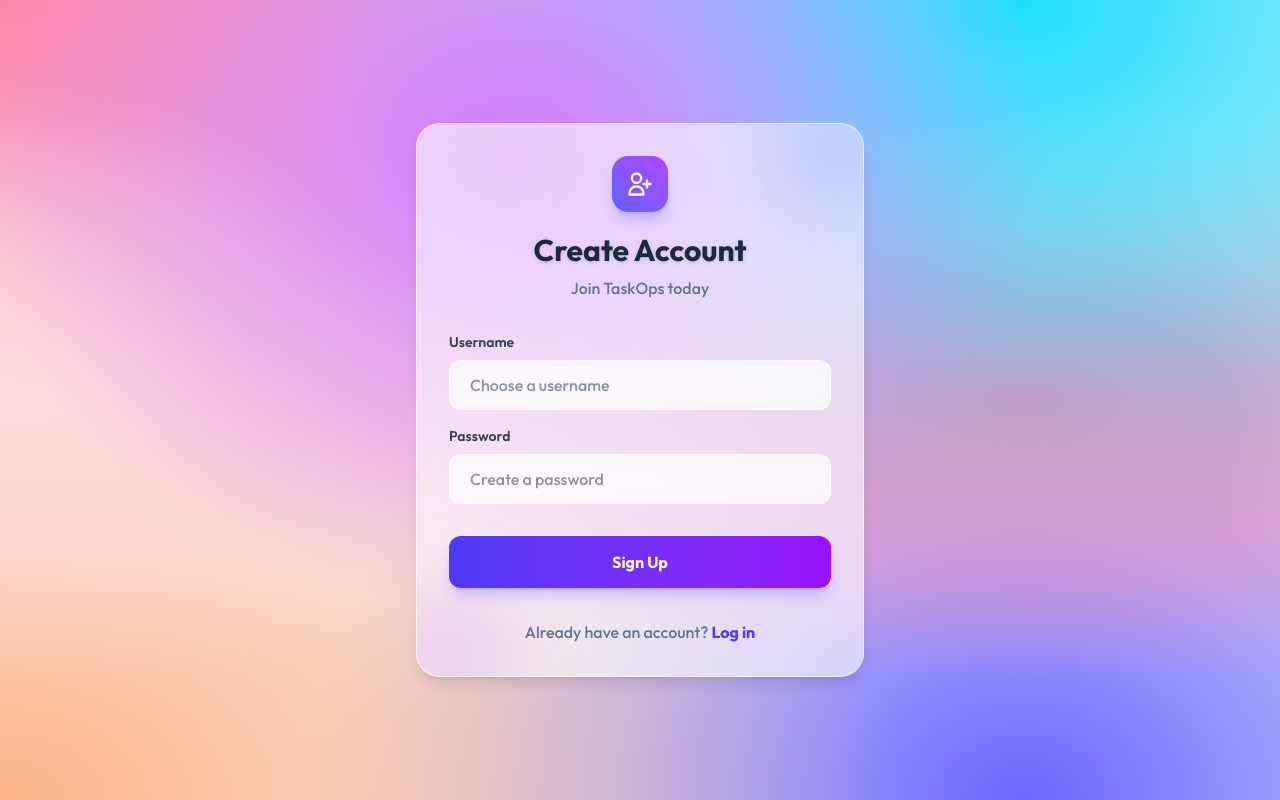
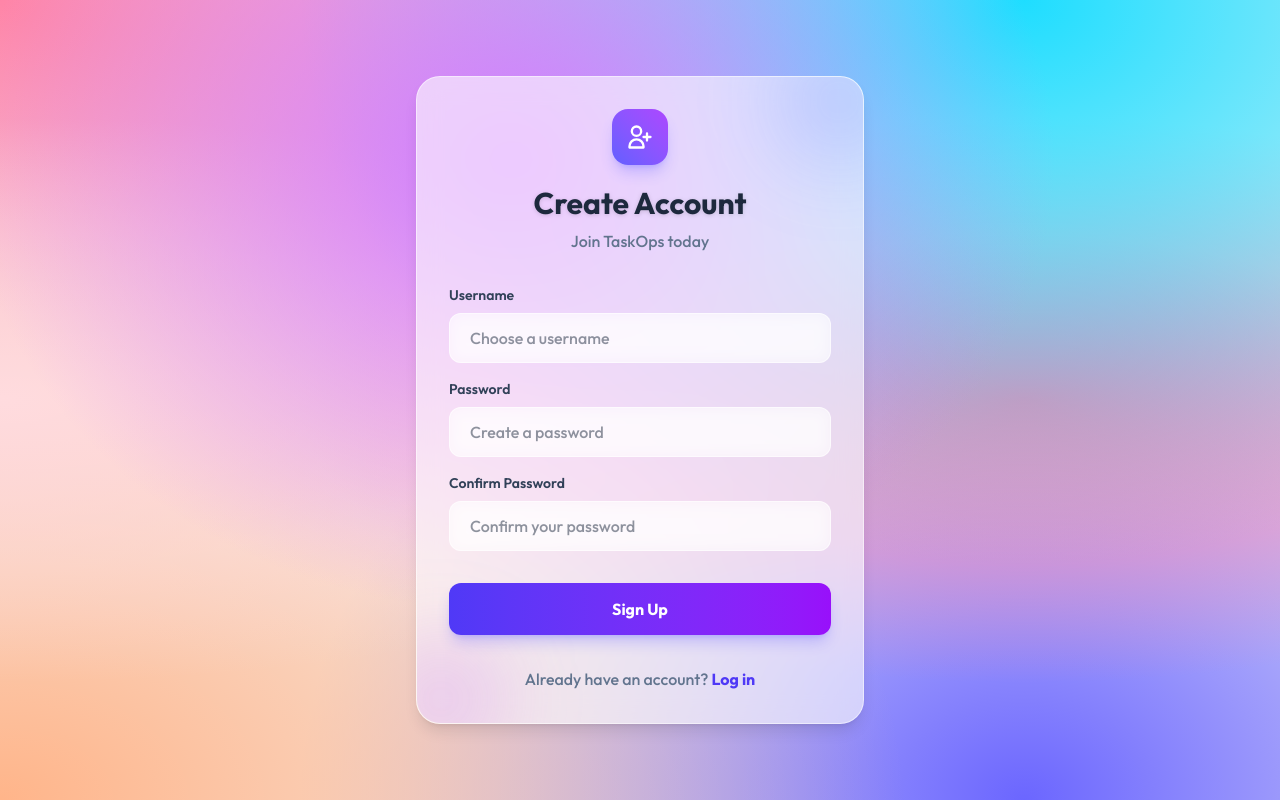
Before and after one commit to nguyenmen04/manage-task, a React (Vite) app in the folder frontend/: page /register in a window 1280 px wide. Built offline with nearby package versions, Linux system fonts and the light colour scheme.

Commit message:
feat(auth): add confirm password field to register and implement E2E tests for registration flow

```diff
--- a/frontend/src/components/auth/Register.jsx
+++ b/frontend/src/components/auth/Register.jsx
@@ -4,12 +4,18 @@ import { useNavigate, Link } from 'react-router-dom';
 export default function Register() {
   const [username, setUsername] = useState('');
   const [password, setPassword] = useState('');
+  const [confirmPassword, setConfirmPassword] = useState('');
   const [error, setError] = useState('');
   const navigate = useNavigate();
 
   const handleRegister = async (e) => {
     e.preventDefault();
     setError('');
+
+    if (password !== confirmPassword) {
+      setError('Passwords do not match');
+      return;
+    }
 
     try {
       const res = await fetch('http://localhost:5000/auth/register', {
@@ -69,6 +75,17 @@ export default function Register() {
               placeholder="Create a password"
             />
           </div>
+          <div>
+            <label className="block text-sm font-semibold text-slate-700 mb-2">Confirm Password</label>
+            <input
+              type="password"
+              required
+              className="w-full px-5 py-3 glass-input rounded-xl text-slate-800 font-medium"
+              value={confirmPassword}
+              onChange={(e) => setConfirmPassword(e.target.value)}
+              placeholder="Confirm your password"
+            />
+          </div>
           <button type="submit" className="w-full bg-gradient-to-r from-indigo-600 to-purple-600 hover:from-indigo-500 hover:to-purple-500 text-white font-bold py-3.5 rounded-xl transition-all shadow-lg shadow-indigo-500/30 transform hover:-translate-y-0.5 mt-4">
             Sign Up
           </button>
```
Also changed, not shown: 1 other file (tests, documents, lock files or other folders).
